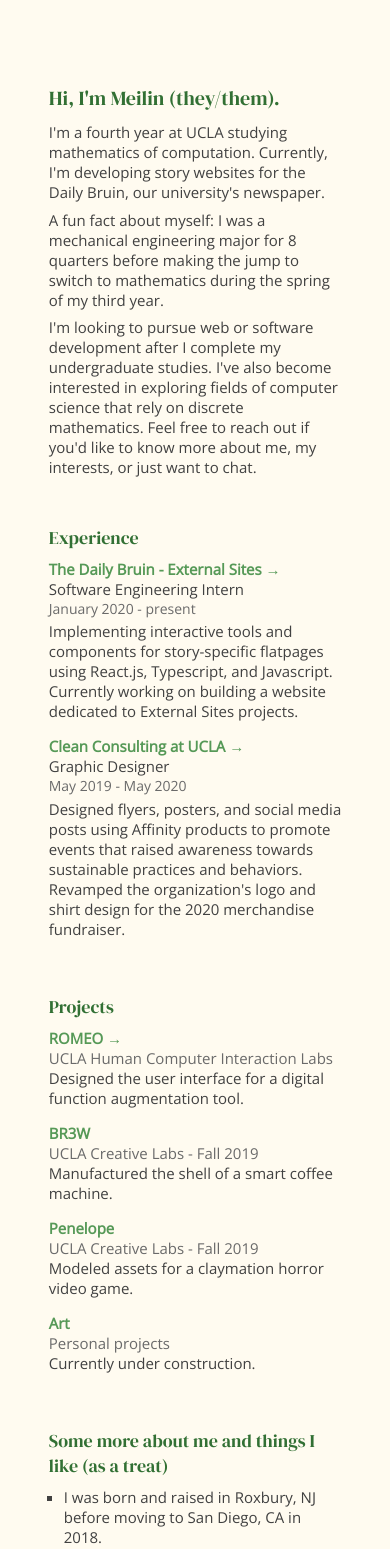
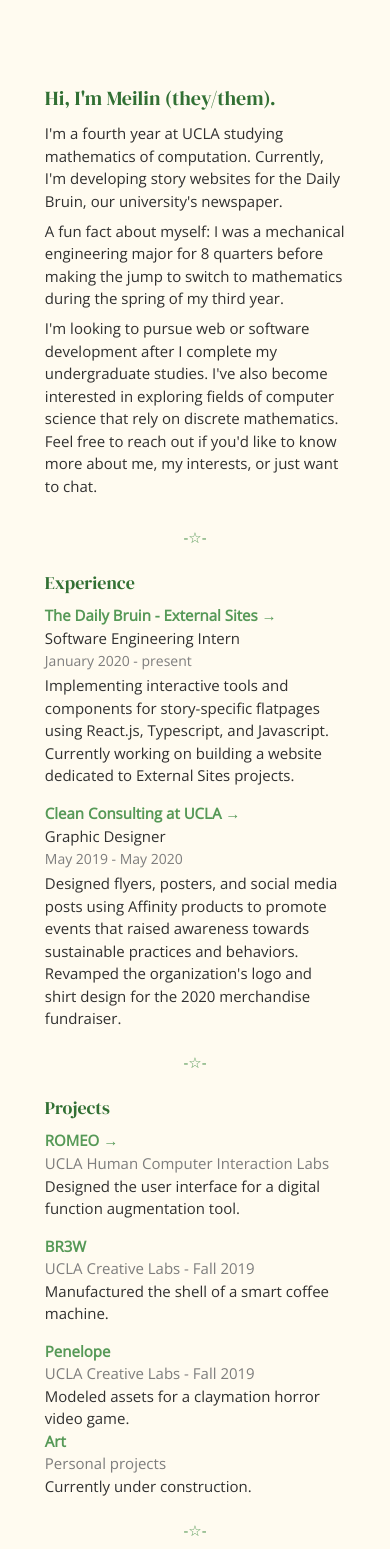
Before and after one commit to cuimeilin/cuimeilin.github.io, a React (Create React App) app: page / in a window 390 px wide. Shown: the top 1549 px of the page. Built offline with nearby package versions, Linux system fonts and the light colour scheme; a web font is replaced by a local one.

Commit message:
add divider, update mobile margins

```diff
--- a/src/App.js
+++ b/src/App.js
@@ -8,6 +8,7 @@ import Projects from "./components/Projects";
 import Footer from "./components/Footer";
 import Coursework from "./components/Coursework";
 import Forfun from "./components/Forfun";
+import Delineate from "./components/Delineate";
 
 const Body = styled("div")`
   display: flex;
@@ -21,15 +22,16 @@ function App() {
     <div className="App">
       <Body>
         <About />
+        <Delineate />
         {/*<Coursework />*/}
         <Experience />
+        <Delineate />
         <Projects />
+        <Delineate />
         <Forfun />
-
       </Body>
       <Footer />
     </div>
-
   );
 }
 
--- a/src/components/About.js
+++ b/src/components/About.js
@@ -7,8 +7,7 @@ const { serif, sanserif } = fonts;
 const { notMobile } = mediaQueries;
 
 const AboutContent = styled("div")`
-  width: 75%;
-  margin-bottom: 2.5em;
+  width: 77%;
 
   ${notMobile} {
     width: 550px;
@@ -30,6 +29,7 @@ const Subtext = styled("div")`
   font-family: ${sanserif};
   margin-bottom: 0.5em;
   font-size: 15px;
+  line-height: 1.5;
 
   ${notMobile} {
     font-size: 18px;
--- /dev/null
+++ b/src/components/Delineate.js
@@ -0,0 +1,25 @@
+import React from "react";
+import styled from "@emotion/styled";
+
+import { colors, fonts, mediaQueries } from "../shared/config";
+const { darkgreen, green, darkgrey, grey, beige } = colors;
+const { serif, sanserif } = fonts;
+const { notMobile } = mediaQueries;
+
+const Divider = styled("div")`
+  width: 75%;
+  padding: 1.5em 0;
+  color: ${green};
+  font-family: ${sanserif};
+  font-size: 15px;
+  text-align: center;
+
+  ${notMobile} {
+    width: 550px;
+    font-size: 18px;
+  }
+`;
+
+export default function Delineate() {
+  return <Divider>-☆-</Divider>;
+}
--- a/src/components/Experience.js
+++ b/src/components/Experience.js
@@ -7,16 +7,38 @@ const { serif, sanserif } = fonts;
 const { notMobile } = mediaQueries;
 
 const ExperienceContent = styled("div")`
-  width: 75%;
-  margin-bottom: 2.5em;
+  width: 77%;
 
   ${notMobile} {
     width: 550px;
   }
 `;
+
 const Experiences = styled("div")`
   margin-bottom: 1em;
   font-size: 15px;
+  line-height: 1.5;
+
+  ${notMobile} {
+    font-size: 18px;
+  }
+
+  a {
+    color: ${green};
+    font-family: ${sanserif};
+    text-decoration: none;
+    cursor: crosshair;
+    font-weight: 600;
+  }
+
+  a:hover {
+    color: ${darkgreen};
+  }
+`;
+
+const Experiences1 = styled("div")`
+  font-size: 15px;
+  line-height: 1.5;
 
   ${notMobile} {
     font-size: 18px;
@@ -91,7 +113,7 @@ export default function Experience() {
           working on building a website dedicated to External Sites projects.
         </Description>
       </Experiences>
-      <Experiences>
+      <Experiences1>
         <a
           href="https://cleanconsulting.org/"
           target="_blank"
@@ -107,7 +129,7 @@ export default function Experience() {
           practices and behaviors. Revamped the organization's logo and shirt
           design for the 2020 merchandise fundraiser.
         </Description>
-      </Experiences>
+      </Experiences1>
     </ExperienceContent>
   );
 }
--- a/src/components/Footer.js
+++ b/src/components/Footer.js
@@ -8,6 +8,7 @@ const { notMobile } = mediaQueries;
 
 const FooterContent = styled("div")`
   padding: 0 6vw 3vh;
+  line-height: 1.5;
 
   ${notMobile} {
     padding: 0 0 3vh;
--- a/src/components/Forfun.js
+++ b/src/components/Forfun.js
@@ -7,7 +7,7 @@ const { serif, sanserif } = fonts;
 const { notMobile } = mediaQueries;
 
 const Briefly = styled("div")`
-  width: 75%;
+  width: 77%;
   font-family: ${sanserif};
 
   ${notMobile} {
@@ -20,6 +20,7 @@ const Briefly = styled("div")`
     padding-left: 1em;
     margin: 0;
     font-size: 15px;
+    line-height: 1.5;
 
     ${notMobile} {
       font-size: 18px;
--- a/src/components/Projects.js
+++ b/src/components/Projects.js
@@ -7,8 +7,8 @@ const { serif, sanserif } = fonts;
 const { notMobile } = mediaQueries;
 
 const ProjectContent = styled("div")`
-  width: 75%;
-  margin-bottom: 2.5em;
+  width: 77%;
+
   ${notMobile} {
     width: 550px;
   }
@@ -16,6 +16,28 @@ const ProjectContent = styled("div")`
 const Project = styled("div")`
   margin-bottom: 1em;
   font-size: 15px;
+  line-height: 1.5;
+
+  ${notMobile} {
+    font-size: 18px;
+    width: 48%;
+  }
+  a {
+    color: ${green};
+    font-family: ${sanserif};
+    text-decoration: none;
+    cursor: crosshair;
+    font-weight: 600;
+  }
+
+  a:hover {
+    color: ${darkgreen};
+  }
+`;
+
+const Project1 = styled("div")`
+  font-size: 15px;
+  line-height: 1.5;
 
   ${notMobile} {
     font-size: 18px;
@@ -94,18 +116,18 @@ export default function Projects() {
             Manufactured the shell of a smart coffee machine.
           </Description>
         </Project>
-        <Project>
+        <Project1>
           <Name>Penelope</Name>
           <Organization>UCLA Creative Labs - Fall 2019</Organization>
           <Description>
             Modeled assets for a claymation horror video game.
           </Description>
-        </Project>
-        <Project>
+        </Project1>
+        <Project1>
           <Name>Art</Name>
           <Organization>Personal projects</Organization>
           <Description>Currently under construction.</Description>
-        </Project>
+        </Project1>
       </Content>
     </ProjectContent>
   );
--- a/src/shared/config.js
+++ b/src/shared/config.js
@@ -1,8 +1,8 @@
 export const colors = {
   darkgreen: "#327034",
   green: "#569957",
-  darkgrey: "#414141",
-  grey: "#6A6A6A",
+  darkgrey: "#303030",
+  grey: "#7D7D7D",
   beige: "#FFFBF0",
 };
 
```
